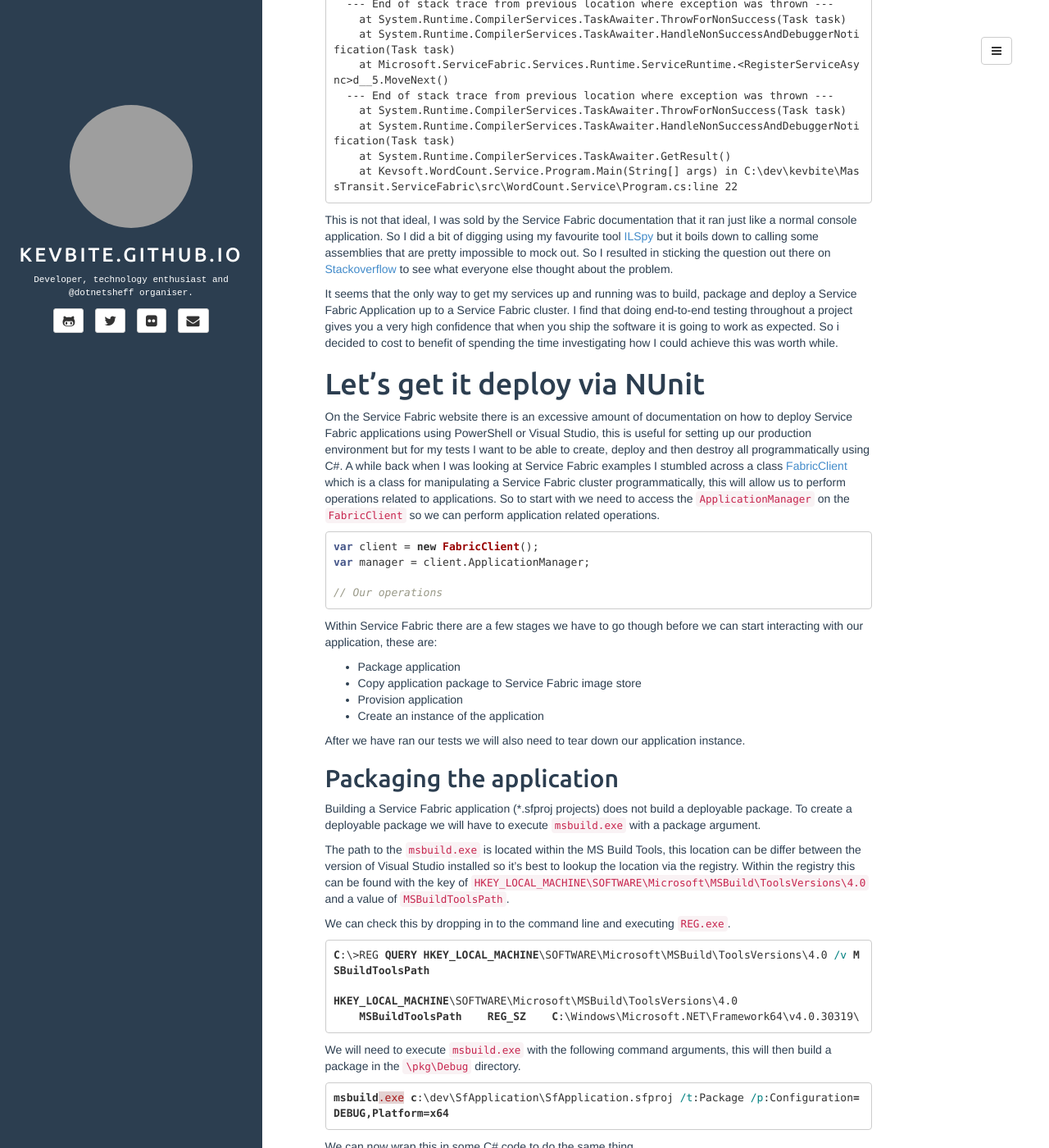
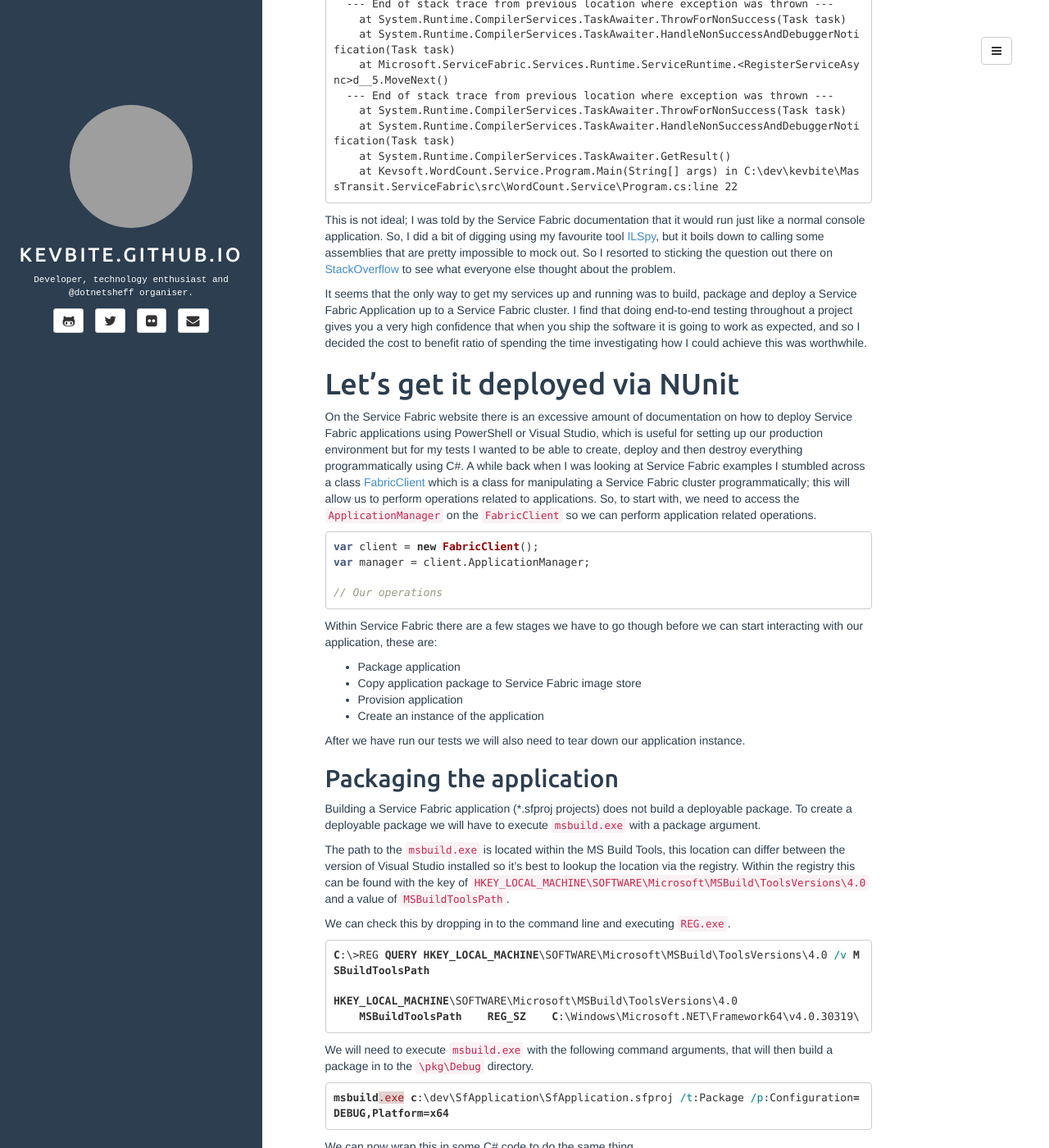
Before and after one commit to kevbite/kevbite.github.io, a Jekyll site: the page built from _posts/2017-01-21-end-to-end-testing-with-service-fabric.md, in a window 1280 px wide and 1400 px high, scrolled down 712 px. Shown: the whole window at 82% size. Built offline with Jekyll 4.4.1, drawn with Linux system fonts in a browser that asks for light colours; Markdown is read by kramdown in place of the engine named in the settings; comment, search, counter and statistics services are not loaded; some of the changed text lies outside the part shown; grey boxes are pictures that could not be loaded.

Commit message:
Spelling and grammar pass

````diff
--- a/_posts/2017-01-21-end-to-end-testing-with-service-fabric.md
+++ b/_posts/2017-01-21-end-to-end-testing-with-service-fabric.md
@@ -35,14 +35,14 @@ However if we try to execute a Service Fabric service from the command line it w
     at Kevsoft.WordCount.Service.Program.Main(String[] args) in C:\dev\kevbite\MassTransit.ServiceFabric\src\WordCount.Service\Program.cs:line 22
 ```
 
-This is not that ideal, I was sold by the Service Fabric documentation that it ran just like a normal console application. So I did a bit of digging using my favourite tool [ILSpy](http://ilspy.net/) but it boils down to calling some assemblies that are pretty impossible to mock out. So I resulted in sticking the question out there on [Stackoverflow](http://stackoverflow.com/questions/41495153/how-do-i-run-a-service-fabric-exe-locally) to see what everyone else thought about the problem.
+This is not ideal; I was told by the Service Fabric documentation that it would run just like a normal console application. So, I did a bit of digging using my favourite tool [ILSpy](http://ilspy.net/), but it boils down to calling some assemblies that are pretty impossible to mock out. So I resorted to sticking the question out there on [StackOverflow](http://stackoverflow.com/questions/41495153/how-do-i-run-a-service-fabric-exe-locally) to see what everyone else thought about the problem.
 
-It seems that the only way to get my services up and running was to build, package and deploy a Service Fabric Application up to a Service Fabric cluster. I find that doing end-to-end testing throughout a project gives you a very high confidence that when you ship the software it is going to work as expected. So i decided to cost to benefit of spending the time investigating how I could achieve this was worth while.
+It seems that the only way to get my services up and running was to build, package and deploy a Service Fabric Application up to a Service Fabric cluster. I find that doing end-to-end testing throughout a project gives you a very high confidence that when you ship the software it is going to work as expected, and so I decided the cost to benefit ratio of spending the time investigating how I could achieve this was worthwhile.
 
-# Let's get it deploy via NUnit
+# Let's get it deployed via NUnit
 
-On the Service Fabric website there is an excessive amount of documentation on how to deploy Service Fabric applications using PowerShell or Visual Studio, this is useful for setting up our production environment but for my tests I want to be able to create, deploy and then destroy all programmatically using C#. A while back when I was looking at Service Fabric examples I stumbled across a class [FabricClient](https://docs.microsoft.com/en-us/dotnet/api/system.fabric.fabricclient) which is a class for manipulating a Service Fabric cluster programmatically, this will allow us to perform operations related to applications.
-So to start with we need to access the `ApplicationManager` on the `FabricClient` so we can perform application related operations.
+On the Service Fabric website there is an excessive amount of documentation on how to deploy Service Fabric applications using PowerShell or Visual Studio, which is useful for setting up our production environment but for my tests I wanted to be able to create, deploy and then destroy everything programmatically using C#. A while back when I was looking at Service Fabric examples I stumbled across a class [FabricClient](https://docs.microsoft.com/en-us/dotnet/api/system.fabric.fabricclient) which is a class for manipulating a Service Fabric cluster programmatically; this will allow us to perform operations related to applications.
+So, to start with, we need to access the `ApplicationManager` on the `FabricClient` so we can perform application related operations.
 
 ```csharp
 var client = new FabricClient();
@@ -57,13 +57,13 @@ Within Service Fabric there are a few stages we have to go though before we can
 - Provision application
 - Create an instance of the application
 
-After we have ran our tests we will also need to tear down our application instance.
+After we have run our tests we will also need to tear down our application instance.
 
 ## Packaging the application
 
 Building a Service Fabric application (*.sfproj projects) does not build a deployable package. To create a deployable package we will have to execute `msbuild.exe` with a package argument.
 
-The path to the `msbuild.exe` is located within the MS Build Tools, this location can be differ between the version of Visual Studio installed so it's best to lookup the location via the registry. Within the registry this can be found with the key of `HKEY_LOCAL_MACHINE\SOFTWARE\Microsoft\MSBuild\ToolsVersions\4.0` and a value of `MSBuildToolsPath`.
+The path to the `msbuild.exe` is located within the MS Build Tools, this location can differ between the version of Visual Studio installed so it's best to lookup the location via the registry. Within the registry this can be found with the key of `HKEY_LOCAL_MACHINE\SOFTWARE\Microsoft\MSBuild\ToolsVersions\4.0` and a value of `MSBuildToolsPath`.
 
 We can check this by dropping in to the command line and executing `REG.exe`.
 
@@ -74,7 +74,7 @@ HKEY_LOCAL_MACHINE\SOFTWARE\Microsoft\MSBuild\ToolsVersions\4.0
     MSBuildToolsPath    REG_SZ    C:\Windows\Microsoft.NET\Framework64\v4.0.30319\
 ```
 
-We will need to execute `msbuild.exe` with the following command arguments, this will then build a package in the `\pkg\Debug` directory.
+We will need to execute `msbuild.exe` with the following command arguments, that will then build a package in to the `\pkg\Debug` directory.
 
 ```batch
 msbuild.exe c:\dev\SfApplication\SfApplication.sfproj /t:Package /p:Configuration=DEBUG,Platform=x64
@@ -110,7 +110,7 @@ We can now wrap this in some C# code to do the same thing.
 
 ## Copy to the image store
 
-This is a pretty simple step, all the applications that Service Fabric can provision have to be stored within the Service Fabric image store. Within the default Service Fabric development cluster this is located in `C:\SfDevCluster\Data\ImageStoreShare`. Using the `FabricClient` we can call the `CopyApplicationPackage` method passing in the `imageStoreConnectionString`, `applicationPackagePath` and `applicationPackagePathInImageStore`.
+This is a pretty simple step: all the applications that Service Fabric can provision have to be stored within the Service Fabric image store. Within the default Service Fabric development cluster this is located in `C:\SfDevCluster\Data\ImageStoreShare`. Using the `FabricClient` we can call the `CopyApplicationPackage` method passing in the `imageStoreConnectionString`, `applicationPackagePath` and `applicationPackagePathInImageStore`.
 
 ```csharp
 var client = new FabricClient();
````
Also changed, not shown: other parts of _posts/2017-01-21-end-to-end-testing-with-service-fabric.md (+7 -7 lines).
